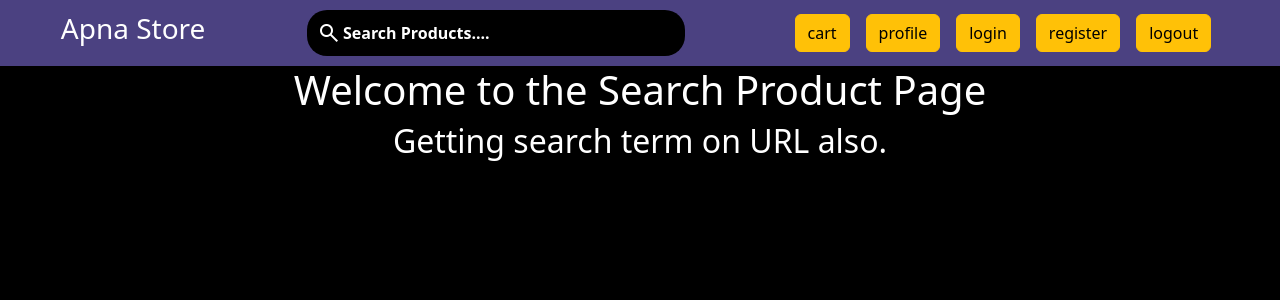
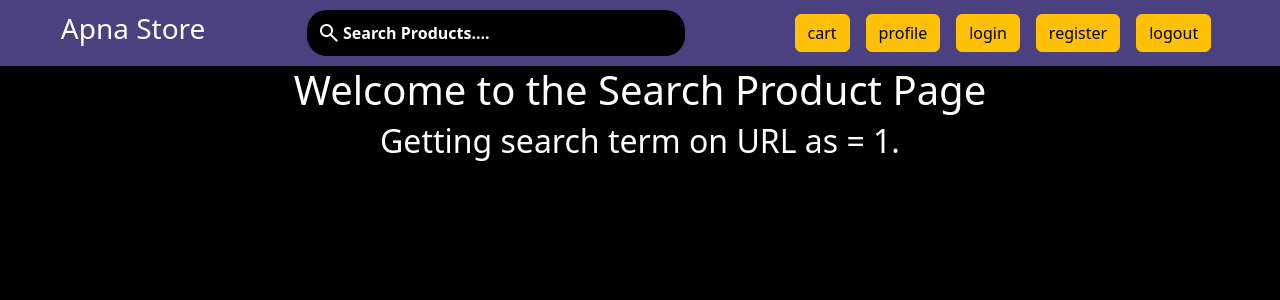
Before and after one commit to CoolShivas/011--MERN_E_Commerce_Platform_with_Admin_Panel, a React (Vite) app in the folder client/: page /product/search/1 in a window 1280 px wide. Shown: the top 300 px of the page. Built offline with nearby package versions, Linux system fonts and the light colour scheme; no server answers.

Commit message:
Use of useParams hook to grab the search term entered by user on search tag then goes to URL from url grabing that term.

```diff
--- a/client/src/components/product/SearchProducts.jsx
+++ b/client/src/components/product/SearchProducts.jsx
@@ -1,11 +1,17 @@
 import React from "react";
+import { useParams } from "react-router-dom";
 
 const SearchProducts = () => {
+  // // // Using useParams hook to grab the dynamic id i.e.,("/product/search/:term") espically the term that is connected with the help of Navbar search tag using navigate(`/product/search/${searchTerm}`);
+  const { term } = useParams();
+
+  console.log(useParams());
+
   return (
     <>
       <center>
         <h1>Welcome to the Search Product Page</h1>
-        <h2>Getting search term on URL also.</h2>
+        <h2>Getting search term on URL as = {term}.</h2>
       </center>
     </>
   );
```
